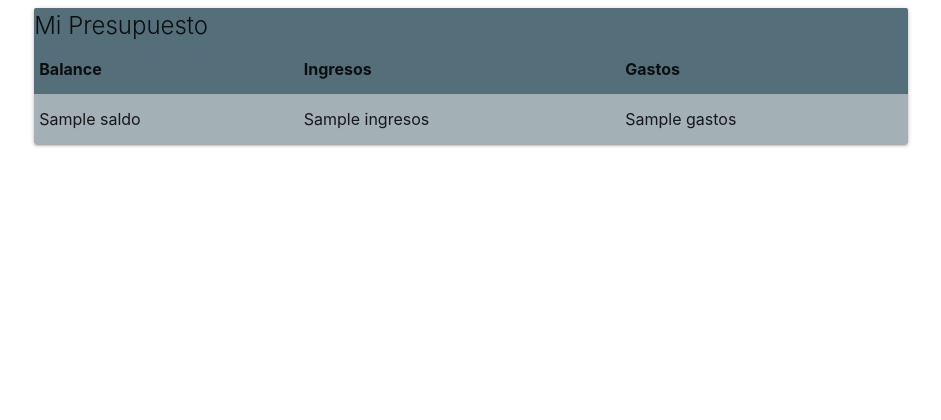
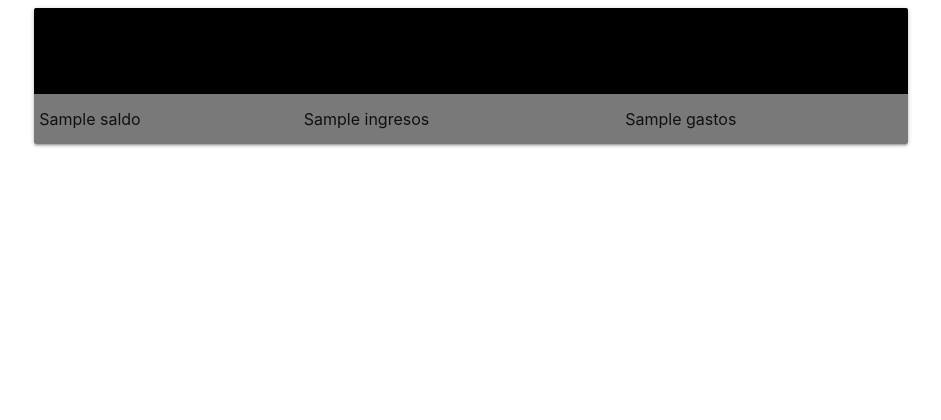
Before and after one commit to AlejoBotero09/ProyectoPython, a Django app: template templates/home.html in a window 1280 px wide. Shown: the top 420 px of the page, without its empty margins (169-1110 px from the left). Run offline with Django 3.2, Linux system fonts and the light colour scheme; the template is opened without the code that fills it: most values are stand-ins (such as "Sample title", 1, 10 or a date in 2020).

Commit message:
cambio del color del home

```diff
--- a/templates/home.html
+++ b/templates/home.html
@@ -8,7 +8,7 @@
         <div class="container">
             <div class="row">
                 <div class="col s12 m12">
-                    <div class="card blue-grey darken-1">
+                    <div class="card black darken-1">
                         <div clase="card-content white-text">
                             <span class="card-title">Mi Presupuesto</span>
                             <table class="striped">
```
